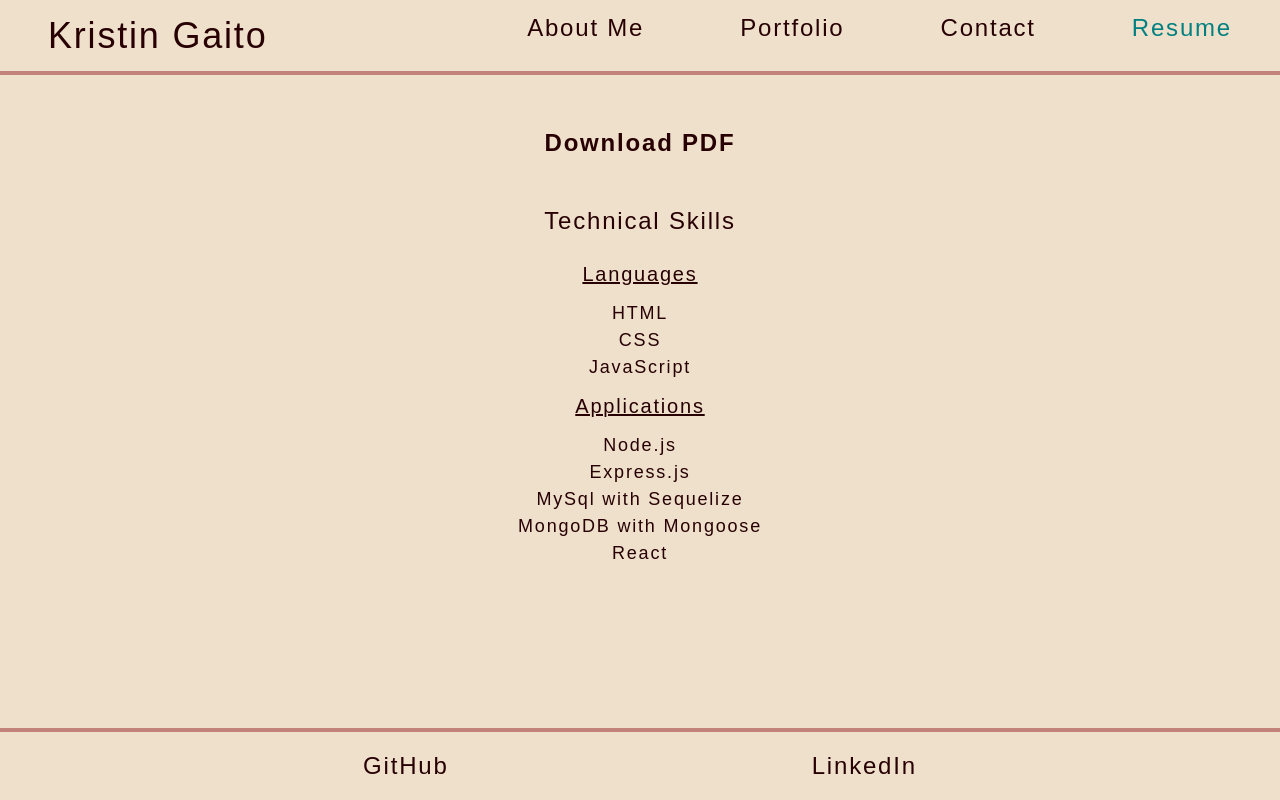
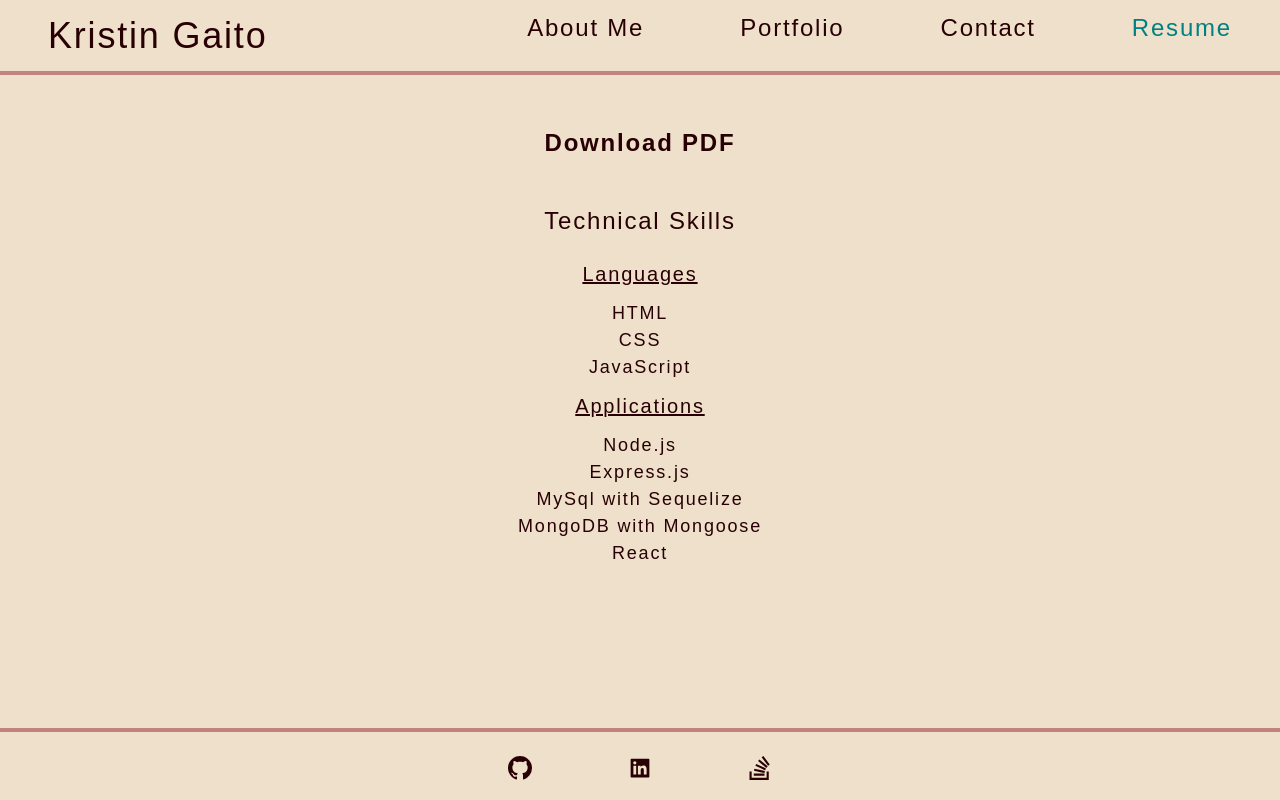
Before and after one commit to kngurley25/portfolio-spa, a React (Create React App) app: page /Resume in a window 1280 px wide. Built offline with nearby package versions, Linux system fonts and the light colour scheme.

Commit message:
add icons to footer

```diff
--- a/package.json
+++ b/package.json
@@ -10,6 +10,7 @@
     "react": "^17.0.2",
     "react-bootstrap": "^2.1.1",
     "react-dom": "^17.0.2",
+    "react-icons": "^4.3.1",
     "react-router-dom": "5.0.1",
     "react-scripts": "5.0.0",
     "web-vitals": "^2.1.4"
--- a/src/components/Footer/index.js
+++ b/src/components/Footer/index.js
@@ -1,11 +1,16 @@
 import React from "react";
+
+import { GoMarkGithub } from 'react-icons/go';
+import { AiFillLinkedin } from 'react-icons/ai';
+import { BsStackOverflow } from 'react-icons/bs';
 
 function Footer() {
     return (
         <footer>
             <div>
-                <a href="https://github.com/kngurley25" target="_blank">GitHub</a>
-                <a href="https://www.linkedin.com/in/kristin-gaito-gurley-pe-69041569/" target="_blank">LinkedIn</a>
+                <a href="https://github.com/kngurley25" target="_blank"><GoMarkGithub></GoMarkGithub></a>
+                <a href="https://www.linkedin.com/in/kristin-gaito-gurley-pe-69041569/" target="_blank"><AiFillLinkedin></AiFillLinkedin></a>
+                <a href="https://stackoverflow.com/users/16674518/kristin-gaito" target="_blank"><BsStackOverflow></BsStackOverflow></a>
             </div>
         </footer>
     );
--- a/src/index.css
+++ b/src/index.css
@@ -199,6 +199,7 @@ footer {
 }
 footer div {
   display: flex;
-  justify-content: space-evenly;
+  align-items: center;
+  justify-content: center;
   padding: var(--padding1);
 }
```
Also changed, not shown: 1 other file (tests, documents, lock files or other folders).
